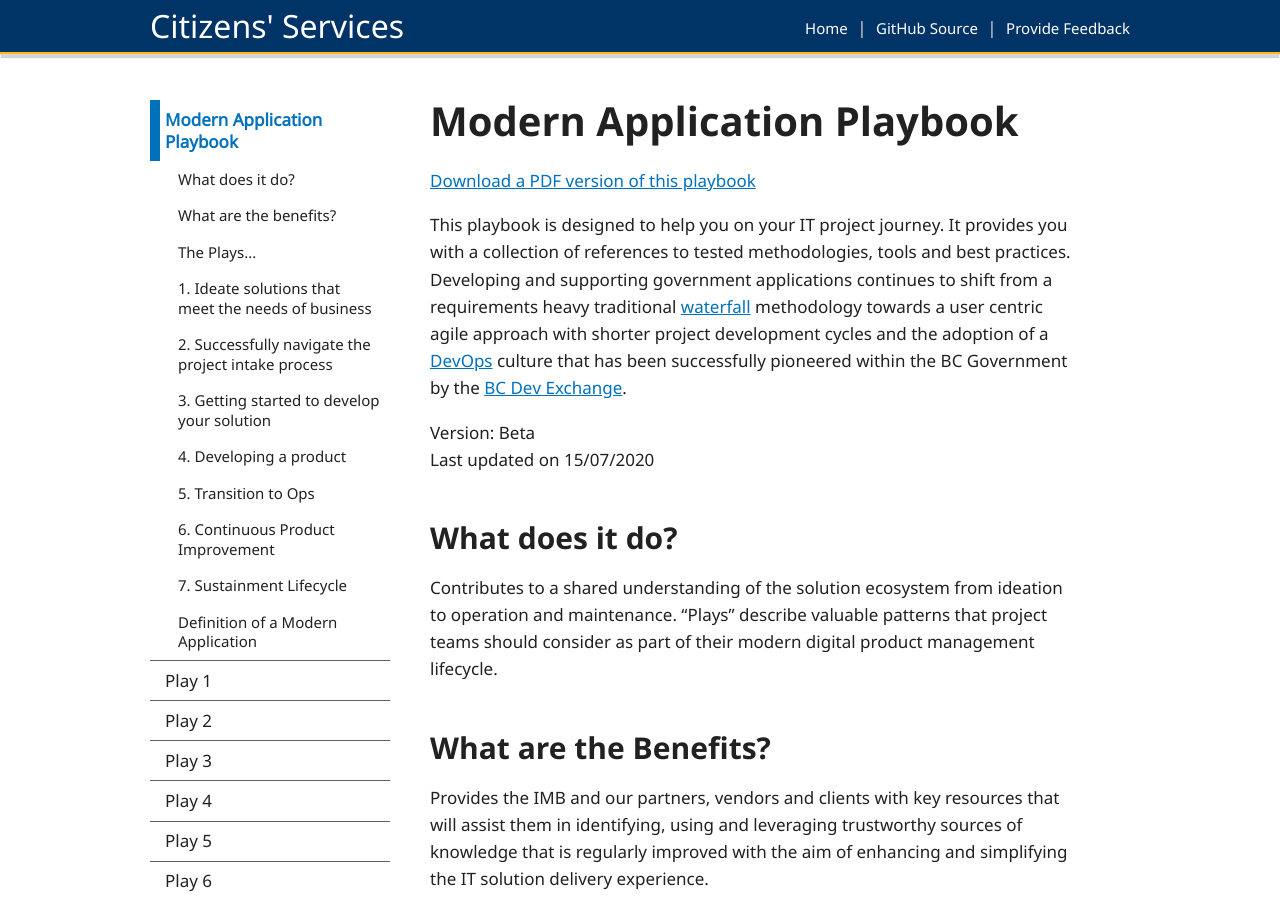
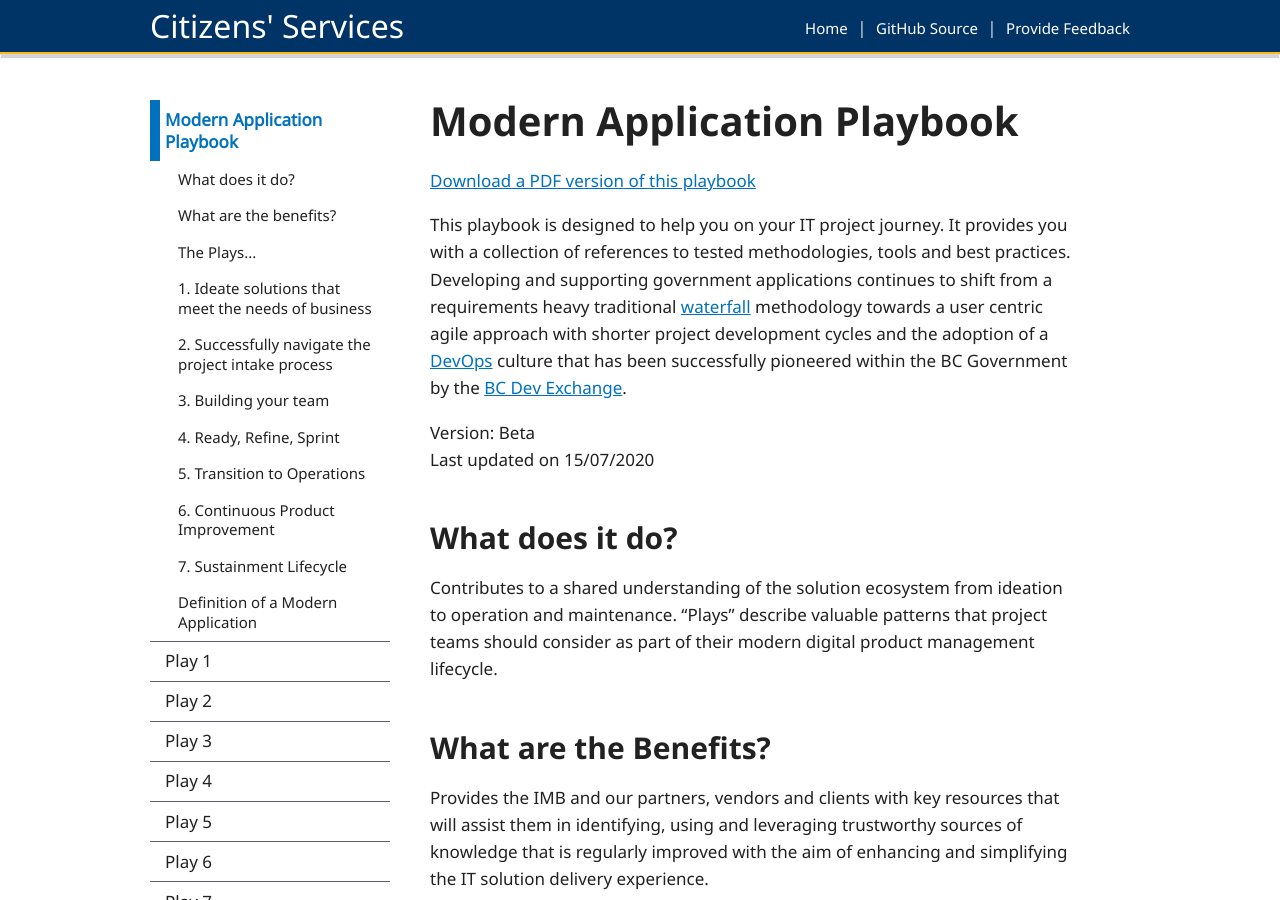
Before and after one commit to HeatherRemacle/exchangelabops, a Jekyll site: the page built from pages/index.md, in a window 1280 px wide and 900 px high. Built offline with Jekyll 4.4.1, drawn with Linux system fonts in a browser that asks for light colours; some of the changed text lies outside the part shown.

Commit message:
Update index.md

```diff
--- a/pages/index.md
+++ b/pages/index.md
@@ -16,12 +16,12 @@ subnav:
     href: '#1-ideate-solutions-that-meet-the-needs-of-business'
   - text: 2. Successfully navigate the project intake process
     href: '#2-successfully-navigate-the-project-intake-process'
-  - text: 3. Getting started to develop your solution
-    href: '#3-getting-started-to-develop-your-solution'
-  - text: 4. Developing a product
-    href: '#4-developing-a-product'
-  - text: 5. Transition to Ops
-    href: '#5-transition-to-ops'
+  - text: 3. Building your team
+    href: '#3-building-your-team'
+  - text: 4. Ready, Refine, Sprint
+    href: '#4-ready-refine-sprint'
+  - text: 5. Transition to Operations
+    href: '#5-transition-to-operations'
   - text: 6. Continuous Product Improvement
     href: '#6-continuous-product-improvement'
   - text: 7. Sustainment Lifecycle
@@ -57,19 +57,26 @@ Having a clear understanding of the IM/IT project governance process will ensure
 <br/>
 [Play 2](/CITZ-IMB-playbook/play2)
 
-### 3: Getting started to develop your solution
+<img style="display: block; margin-left: auto; margin-right: auto;" src="assets/img/checklist.png" alt="">
+<img style="display: block; margin-left: auto; margin-right: auto;" src="CITZ-IMB-playbook/assets/img/checklist.png" alt="">
+
+### 3: Building your team
 Develop your team’s capacity to deliver modern digital solutions by enhancing your existing skillset through exposure to experienced people.
 <br/>
 [Play 3](/CITZ-IMB-playbook/play3)
 
-### 4: Developing a product
-Methodologies and frameworks that result in working MVP solutions that have built in security and are designed for operations.
+### 4: Ready, Refine, Sprint
+Methodologies and frameworks that you can follow to develop working MVP solutions.
+<br>
 [Play 4](/CITZ-IMB-playbook/play4)
 
-### 5: Transition to Ops
+### 5: Transition to Operations
 Following product development and deployment, a decision is made concerning the products lifecycle. A knowledge transfer from the development team to the operations team is realized.
 <br/>
 [Play 5](/CITZ-IMB-playbook/play5)
+
+<img style="display: block; margin-left: auto; margin-right: auto;" src="assets/img/hands.png" alt="">
+<img style="display: block; margin-left: auto; margin-right: auto;" src="CITZ-IMB-playbook/assets/img/hands.png" alt="">
 
 ### 6: Continuous Product Improvement
 In this play, a team is responsible for a continuous cycle of product enhancement and ongoing support based on incorporating user feedback and operational metrics provided by monitoring.  The product owner shifts their role to becoming the “story owner”.
```
Also changed, not shown: assets/img/checklist.png (added), assets/img/hands.png (added).
